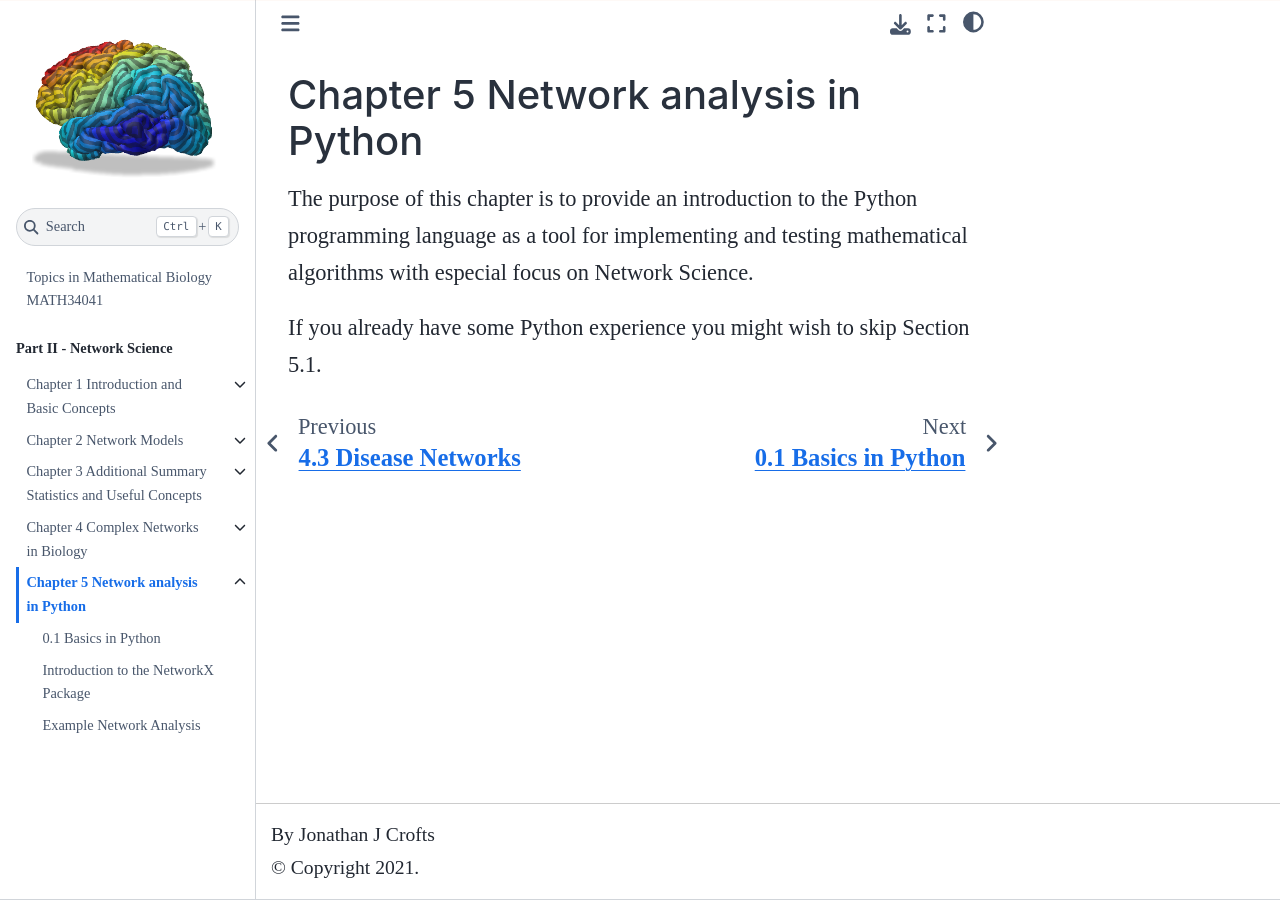
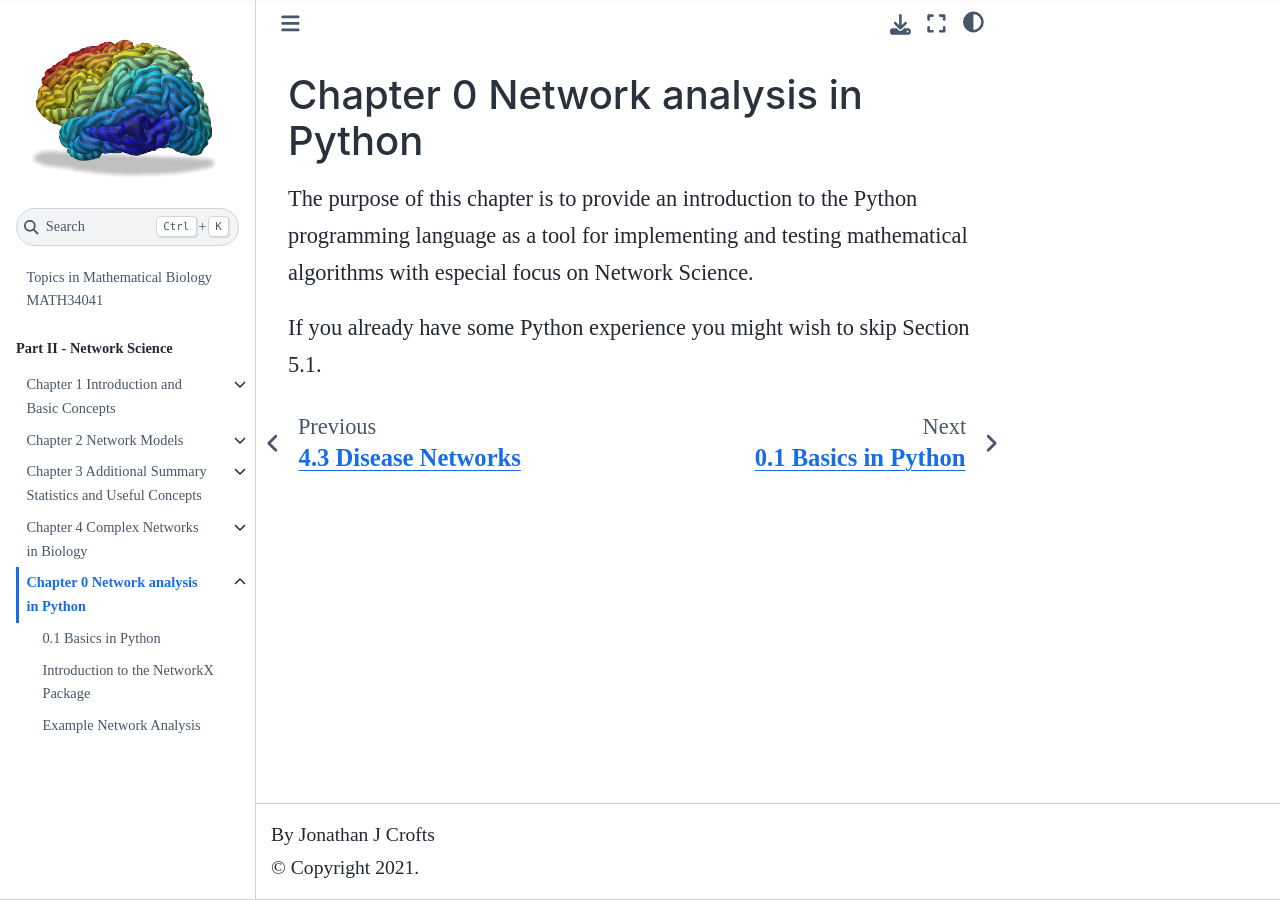
Before and after one commit to jjcrofts77/TMB-MATH34041, a Jupyter Book: the page built from content/notebooks/Chapter5/Chapter5Intro.md, in a window 1280 px wide. Built offline with Jupyter Book 1.0.4 settings and Sphinx 7.4.7 and the Sphinx Book theme 1.1.4, drawn with Linux system fonts in a browser that asks for light colours.

Commit message:
Update Chapter0Intro.md

```diff
--- a/content/notebooks/Chapter5/Chapter5Intro.md
+++ b/content/notebooks/Chapter5/Chapter5Intro.md
@@ -1,4 +1,4 @@
-# Chapter 5 Network analysis in Python
+# Chapter 0 Network analysis in Python
 
 The purpose of this chapter is to provide an introduction to the Python programming language as a tool for implementing and testing mathematical algorithms with especial focus on Network Science.
 
```
